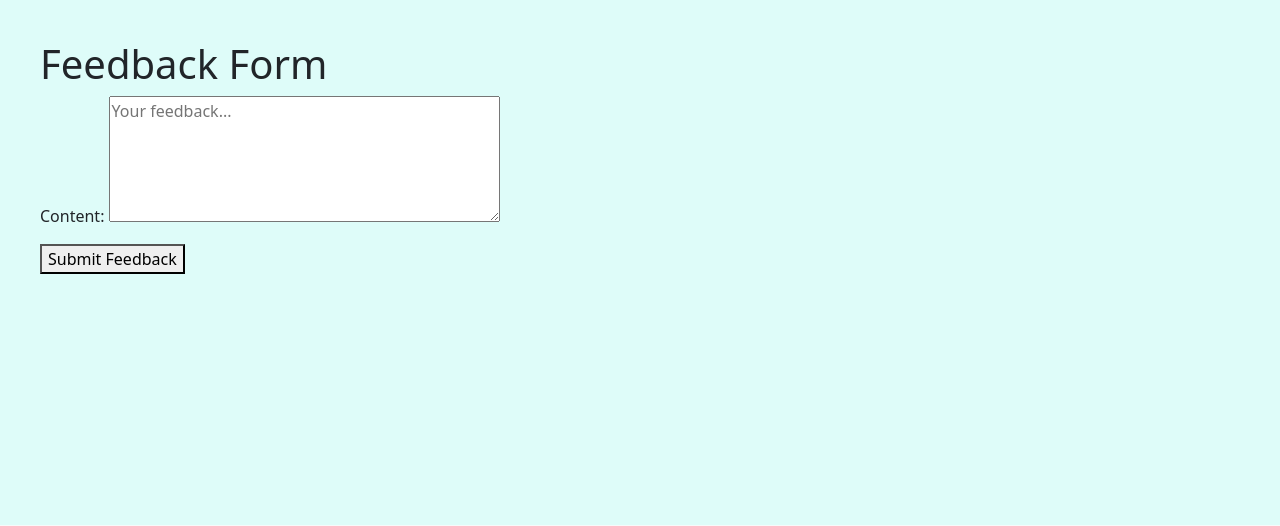
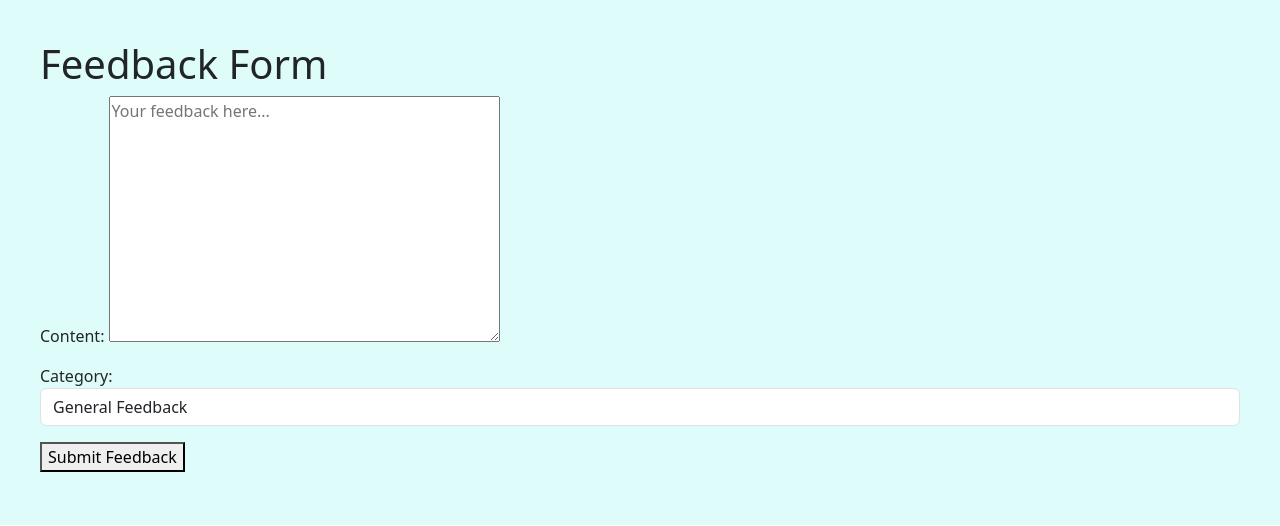
Before and after one commit to BHaessler/Fleet_Mango, a Django app: page /catalog/feedback/ in a window 1280 px wide. Shown: the part 50-576 px from the top of the page. Run offline with Django 3.2, Linux system fonts and the light colour scheme; data that the repository does not hold is empty.

Commit message:
Giving form a return page with buttons, and organizing files

```diff
--- a/myfleetmanager/catalog/forms.py
+++ b/myfleetmanager/catalog/forms.py
@@ -71,7 +71,10 @@ class FooterContentForm(forms.ModelForm):
 class FeedbackForm(forms.ModelForm):
     class Meta:
         model = Feedback
-        fields = ['content']
+        fields = ['content', 'category']  # Include the new category field
+
+        # adds help texts
         widgets = {
-            'content': forms.Textarea(attrs={'placeholder': 'Your feedback...', 'rows': 5}),
+            'content': forms.Textarea(attrs={'placeholder': 'Your feedback here...'}),
+            'category': forms.Select(attrs={'class': 'form-control'}),
         }
--- a/myfleetmanager/catalog/models.py
+++ b/myfleetmanager/catalog/models.py
@@ -133,11 +133,18 @@ class FooterContent(models.Model):
         return "Footer Content"
 
 class Feedback(models.Model):
-    user = models.ForeignKey(User, on_delete=models.SET_NULL, null=True, blank=True)  # Link to the user if logged in
+    CATEGORY_CHOICES = [
+        ('site', 'Site Feedback'),
+        ('personnel', 'Personnel Feedback'),
+        ('shop', 'Shop Feedback'),
+        ('general', 'General Feedback'),
+    ]
+
+    user = models.ForeignKey(User, on_delete=models.SET_NULL, null=True, blank=True)
     content = models.TextField()
+    category = models.CharField(max_length=10, choices=CATEGORY_CHOICES, default='general')  # New field for category
     created_at = models.DateTimeField(auto_now_add=True)
 
     def __str__(self):
         return f'Feedback from {self.user.username if self.user else "Anonymous"}'
-
 # There should always be a trailing white space in these files
--- a/myfleetmanager/catalog/templates/catalog/customer_dashboard.html
+++ b/myfleetmanager/catalog/templates/dashboards/customer_dashboard.html
@@ -21,6 +21,6 @@
         <li>No vehicles found.</li>
     {% endfor %}
 </ul>
-<a href="{% url 'feedback' %}" class="btn btn-primary">Provide Feedback</a>
+<a href="{% url 'feedback' %}" class="dashboard_button">Provide Feedback</a>
 
 {% endblock %}
--- a/myfleetmanager/catalog/urls.py
+++ b/myfleetmanager/catalog/urls.py
@@ -5,13 +5,14 @@ from . import views
 
 from .views import OwnerCreateView, owner_success_view, register_view, edit_footer_content
 from .views import user_list, add_user, edit_user, delete_user
-from .views import feedback_view, feedback_list_view
+from .views import feedback_view, feedback_list_view, feedback_success_view
 
 # URL Patterns fall under here
 urlpatterns = [
     path('', views.home_page, name='index'), #homepage path
     path('edit-footer/', edit_footer_content, name='edit_footer_content'), #edit footer content
     path('feedback/', feedback_view, name='feedback'),
+    path('feedback/success/', feedback_success_view, name='feedback_success'),
     path('admin/feedback/', feedback_list_view, name='feedback_list'),
 
     #CAR oriented paths go here
--- a/myfleetmanager/catalog/views.py
+++ b/myfleetmanager/catalog/views.py
@@ -123,7 +123,6 @@ class AdminRequiredMixin(UserPassesTestMixin):
     def test_func(self):
         return is_admin(self.request.user)
 
-
 @login_required
 @user_passes_test(is_admin)
 def admin_dashboard(request):
@@ -136,7 +135,7 @@ def admin_dashboard(request):
         'footer_content': footer_content,
         # Add other relevant data for admins
     }
-    return render(request, 'catalog/admin_dashboard.html', context)  # Ensure this matches your template path
+    return render(request, 'dashboards/admin_dashboard.html', context)  # Ensure this matches your template path
 
 @login_required
 @user_passes_test(is_admin)
@@ -244,7 +243,7 @@ def mechanic_dashboard(request):
         'num_visits':num_visits
         # Add other relevant data for customers
     }
-    return render(request, 'catalog/mechanic_dashboard.html')  # Ensure this matches your template path
+    return render(request, 'dashboards/mechanic_dashboard.html')  # Ensure this matches your template path
 
 """Customer separation"""
 def is_customer(user):
@@ -271,7 +270,7 @@ def customer_dashboard(request):
         'num_visits':num_visits
     }
 
-    return render(request, 'catalog/customer_dashboard.html', context)
+    return render(request, 'dashboards/customer_dashboard.html', context)
 
 @login_required
 @user_passes_test(is_admin)  # Ensure only admins can access this view
@@ -288,27 +287,26 @@ def edit_footer_content(request):
 
     return render(request, 'page_management/edit_footer_content.html', {'form': form})
 
-
 def feedback_view(request):
     if request.method == 'POST':
         form = FeedbackForm(request.POST)
         if form.is_valid():
             feedback = form.save(commit=False)
-            if request.user.is_authenticated:
-                feedback.user = request.user
+            feedback.user = request.user  # Set the user if logged in
             feedback.save()
-            return redirect('customer_dashboard')  # Redirect to a success page
+            return redirect('feedback_success')  # Redirect after saving
     else:
         form = FeedbackForm()
+    return render(request, 'page_management/feedback_form.html', {'form': form})
 
-    return render(request, 'page_management/feedback_form.html', {'form': form})
+def feedback_success_view(request):
+    return render(request, 'page_management/feedback_success.html')
 
 @login_required
 @user_passes_test(lambda user: user.groups.filter(name='Admin').exists())
 def feedback_list_view(request):
     feedbacks = Feedback.objects.all()
     return render(request, 'page_management/feedback_list.html', {'feedbacks': feedbacks})
-
 
 # Class based views go under here
 """CAR related classes"""
```
Also changed, not shown: myfleetmanager/catalog/templates/page_management/feedback_success.html (added, +7 -0 lines), myfleetmanager/catalog/migrations/0003_feedback_category.py (added), myfleetmanager/catalog/templates/dashboards/admin_dashboard.html (renamed from myfleetmanager/catalog/templates/catalog/admin_dashboard.html), myfleetmanager/catalog/templates/dashboards/mechanic_dashboard.html (renamed from myfleetmanager/catalog/templates/catalog/mechanic_dashboard.html).
